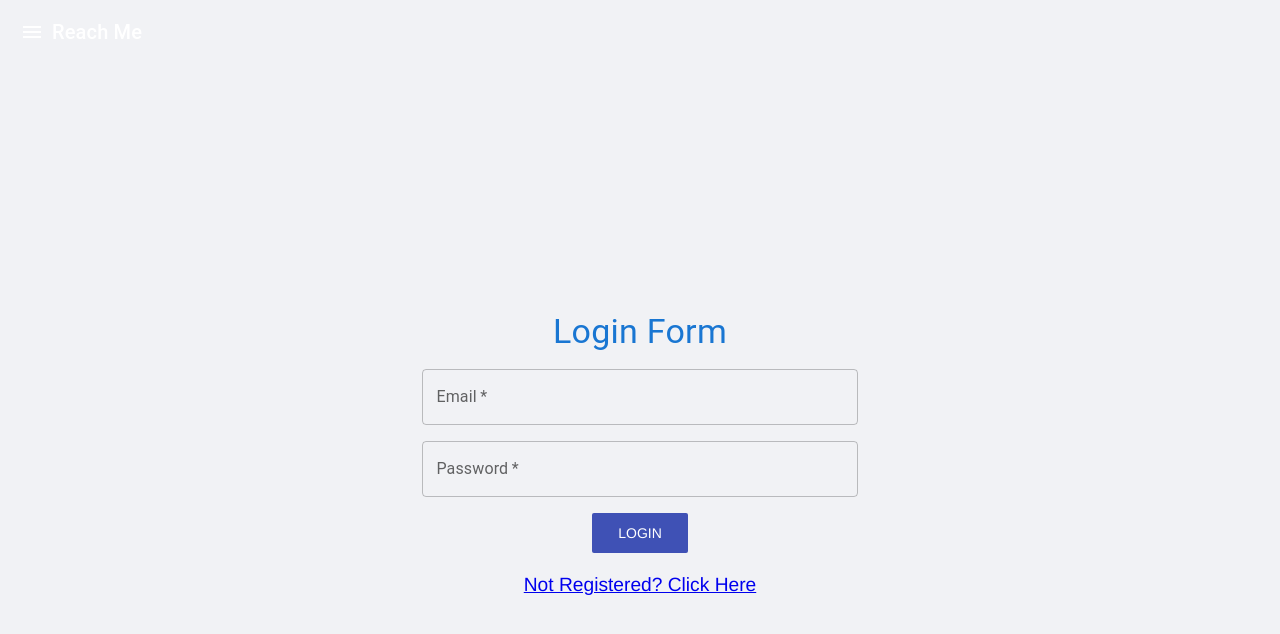
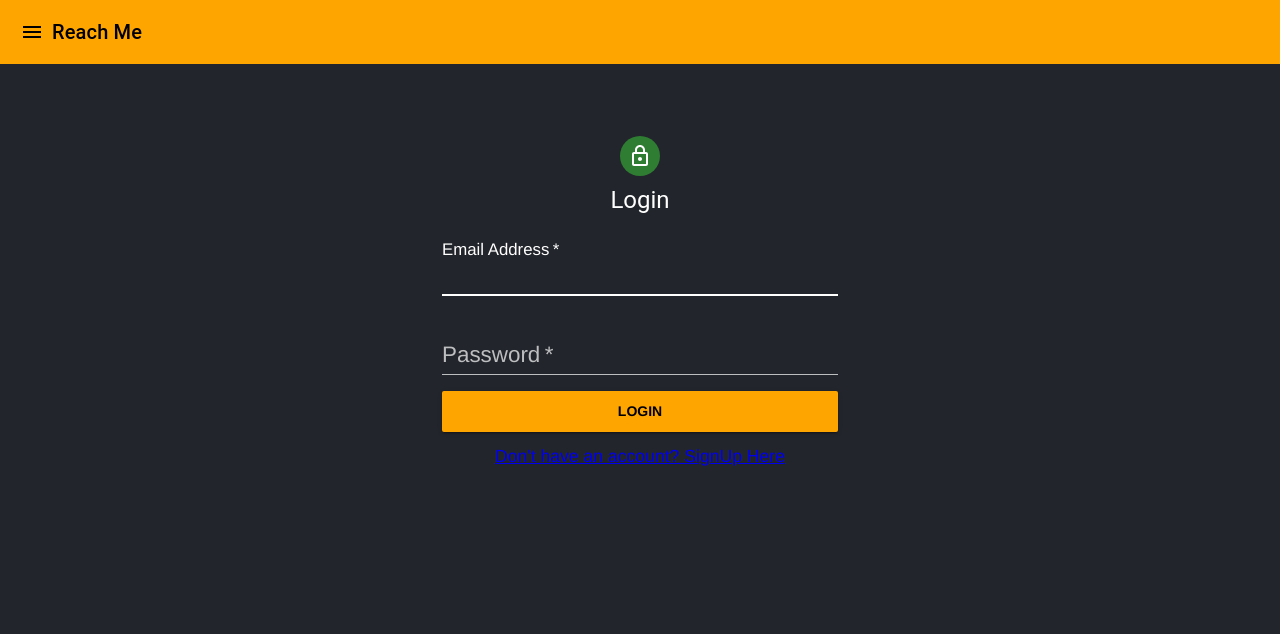
Before and after one commit to hassanmasood007/ReachMe, a React (Create React App) app: page /login in a window 1280 px wide. Shown: the top 634 px of the page. Built offline with nearby package versions, Linux system fonts and the light colour scheme.

Commit message:
[Refactoring] Login, Signup, Input,

```diff
--- a/package.json
+++ b/package.json
@@ -7,6 +7,7 @@
     "@emotion/styled": "^11.3.0",
     "@material-ui/core": "^4.12.3",
     "@material-ui/icons": "^4.11.2",
+    "@mui/icons-material": "^5.1.0",
     "@mui/material": "^5.0.1",
     "@mui/styled-engine-sc": "^5.0.0",
     "@testing-library/jest-dom": "^5.14.1",
--- a/src/components/Buttons/PrimaryButton.tsx
+++ b/src/components/Buttons/PrimaryButton.tsx
@@ -5,10 +5,9 @@ const PrimaryButton = withStyles((theme) => ({
   root: {
     backgroundColor: theme.palette.primary.main,
     borderRadius: "2px",
-    width: "max-content",
-    fontWeight: 500,
+    fontWeight: 600,
     padding: "8px 26px",
-    color: "white",
+    color: "black",
     fontSize: "14px",
     "&:hover": {
       backgroundColor: theme.palette.primary.dark,
--- a/src/components/Forms/LoginForm.tsx
+++ b/src/components/Forms/LoginForm.tsx
@@ -2,39 +2,70 @@ import { FunctionComponent } from "react";
 import { Link } from "react-router-dom";
 import Input from "../../components/Input/Input";
 import PrimaryButton from "../Buttons/PrimaryButton";
-import { Grid, Typography } from "@mui/material";
-import React from "react";
+import LockOutlinedIcon from "@mui/icons-material/LockOutlined";
+import { Avatar, Container, Box, Grid, Typography } from "@mui/material";
 
 const LoginForm: FunctionComponent = () => {
+  const handleSubmit = (event: React.FormEvent<HTMLFormElement>) => {
+    event.preventDefault();
+    const data = new FormData(event.currentTarget);
+    // eslint-disable-next-line no-console
+    console.log({
+      email: data.get("email"),
+      password: data.get("password"),
+    });
+  };
+
   return (
-    <>
-      <Grid
-        style={{ minHeight: "100vh" }}
-        container
-        direction="column"
-        alignItems="center"
-        justifyContent="center"
-        spacing={2}
+    <Container component="main" maxWidth="xs">
+      <Box
+        sx={{
+          marginTop: 8,
+          display: "flex",
+          flexDirection: "column",
+          alignItems: "center",
+        }}
       >
-        <Grid item>
-          <Typography variant="h4" color="primary">
-            Login Form
-          </Typography>
-        </Grid>
-        <Grid item>
-          <Input type="email" label="Email" color="primary"></Input>
-        </Grid>
-        <Grid item>
-          <Input type="password" label="Password" color="primary"></Input>
-        </Grid>
-        <Grid item>
-          <PrimaryButton>LOGIN</PrimaryButton>
-        </Grid>
-        <Grid item>
-          <Link to="/signup">Not Registered? Click Here</Link>
-        </Grid>
-      </Grid>
-    </>
+        <Avatar sx={{ m: 1, bgcolor: "success.main" }}>
+          <LockOutlinedIcon />
+        </Avatar>
+        <Typography component="h1" variant="h5">
+          Login
+        </Typography>
+        <Box component="form" onSubmit={handleSubmit} noValidate sx={{ mt: 1 }}>
+          <Input
+            margin="normal"
+            required
+            fullWidth
+            id="email"
+            label="Email Address"
+            name="email"
+            autoComplete="email"
+            autoFocus
+          />
+          <Input
+            margin="normal"
+            required
+            fullWidth
+            name="password"
+            label="Password"
+            type="password"
+            id="password"
+            autoComplete="current-password"
+          />
+          <Box mt={1}>
+            <PrimaryButton type="submit" fullWidth variant="contained">
+              LogIn
+            </PrimaryButton>
+          </Box>
+          <Grid mt={1} container justifyContent="center">
+            <Grid item>
+              <Link to="/signup">{"Don't have an account? SignUp Here"}</Link>
+            </Grid>
+          </Grid>
+        </Box>
+      </Box>
+    </Container>
   );
 };
 
--- a/src/components/Forms/SignUpForm.tsx
+++ b/src/components/Forms/SignUpForm.tsx
@@ -7,6 +7,7 @@ import { Grid, Typography } from "@mui/material";
 const SignUpForm: FunctionComponent = () => {
   return (
     <>
+      <form>
         <Grid
           style={{ minHeight: "100vh" }}
           container
@@ -16,9 +17,7 @@ const SignUpForm: FunctionComponent = () => {
           spacing={2}
         >
           <Grid item>
-          <Typography variant="h4" color="primary">
-            SignUp Form
-          </Typography>
+            <Typography variant="h4">SignUp Form</Typography>
           </Grid>
           <Grid item>
             <Input type="text" label="Name" color="primary"></Input>
@@ -43,6 +42,7 @@ const SignUpForm: FunctionComponent = () => {
             <Link to="/login">Already Registered? Click Here</Link>
           </Grid>
         </Grid>
+      </form>
     </>
   );
 };
--- a/src/components/Input/Input.tsx
+++ b/src/components/Input/Input.tsx
@@ -1,33 +1,27 @@
-import { TextField } from "@mui/material";
-import { FunctionComponent } from "react";
+/* eslint-disable no-unused-labels */
+import { TextField, withStyles } from "@material-ui/core";
 
-interface IProps {
-  type: string;
-  label: string;
-  color:
-    | "error"
-    | "primary"
-    | "secondary"
-    | "info"
-    | "success"
-    | "warning"
-    | undefined;
-}
-
-const Input: FunctionComponent<IProps> = (props: IProps) => {
-  return (
-    <>
-      <TextField
-        required
-        id="outlined-password-input"
-        label={props.label}
-        type={props.type}
-        color={props.color}
-        autoComplete="current-password"
-        style={{ width: "34vw" }}
-      />
-    </>
-  );
-};
+const Input = withStyles((theme) => ({
+  root: {
+    background: "inherit",
+    "& label.Mui-focused": {
+      color: "white",
+    },
+    "& .MuiInput-underline:after": {
+      borderBottomColor: "white",
+    },
+    "& .MuiOutlinedInput-root": {
+      "& fieldset": {
+        borderColor: "white",
+      },
+      "&:hover fieldset": {
+        borderColor: "white",
+      },
+      "&.Mui-focused fieldset": {
+        borderColor: "white",
+      },
+    },
+  },
+}))(TextField);
 
 export default Input;
--- a/src/components/Navbar/index.tsx
+++ b/src/components/Navbar/index.tsx
@@ -11,7 +11,7 @@ import Drawer from "../Menu";
 const useStyles = makeStyles({
   root: {
     position: "sticky",
-    background: "none",
+    background: "#FFA500",
     boxShadow: "none",
   },
 });
--- a/src/index.tsx
+++ b/src/index.tsx
@@ -7,7 +7,7 @@ import theme from "./theme";
 import { CssBaseline, ThemeProvider } from "@material-ui/core";
 
 ReactDOM.render(
-  <ThemeProvider theme={theme.lightTheme}>
+  <ThemeProvider theme={theme}>
     <React.StrictMode>
       <CssBaseline />
       <App />
--- a/src/theme.ts
+++ b/src/theme.ts
@@ -1,86 +1,19 @@
 import { createTheme } from "@mui/material/styles";
 
-// A Primary/Light theme for this app
-const lightTheme = createTheme({
+const theme = createTheme({
   palette: {
-    mode: "light",
+    mode: "dark",
     primary: {
-      main: "#3F51B5",
-      dark: "#303F9F", //"#002984"
-      light: "#C5CAE9", //"#757de8"
+      main: "#FFA500",
+      dark: "#E69500", //"#002984"
+      light: "#ffc04d", //"#757de8"
+      contrastText: "#000000",
     },
     secondary: {
       main: "#F44336",
       light: "#FF7961",
       dark: "#BA000D",
-    },
-    error: {
-      main: "#FF1744",
-    },
-    success: {
-      main: "#00E676",
-    },
-    background: {
-      default: "#F1F2F5",
-    },
-  },
-  typography: {
-    fontFamily: "Helvetica",
-    h1: {
-      fontWeight: 700,
-      fontSize: "3rem",
-      lineHeight: "35px",
-    },
-    h2: {
-      fontWeight: 600,
-      fontSize: "2.2rem",
-      lineHeight: "30px",
-    },
-    h3: {
-      fontWeight: 600,
-      fontSize: "1.8rem",
-      lineHeight: "20px",
-    },
-    h4: {
-      fontWeight: 600,
-      fontSize: "1.6rem",
-      lineHeight: "18px",
-    },
-    h5: {
-      fontWeight: 600,
-      fontSize: "1.4rem",
-      lineHeight: "18px",
-    },
-    body1: {
-      fontWeight: 400,
-      fontSize: "1.4rem",
-      lineHeight: "20px",
-    },
-    body2: {
-      fontWeight: 400,
-      fontSize: "1.2rem",
-      lineHeight: "2rem",
-    },
-    caption: {
-      fontWeight: 400,
-      fontSize: "1rem",
-      lineHeight: "20px",
-    },
-  },
-});
-
-const darkTheme = createTheme({
-  palette: {
-    mode: "dark",
-    primary: {
-      main: "#3F51B5",
-      dark: "#303F9F", //"#002984"
-      light: "#C5CAE9", //"#757de8"
-    },
-    secondary: {
-      main: "#F44336",
-      light: "#FF7961",
-      dark: "#BA000D",
+      contrastText: "#FFFFFF",
     },
     error: {
       main: "#FF1744",
@@ -129,7 +62,7 @@ const darkTheme = createTheme({
     },
     body2: {
       fontWeight: 400,
-      fontSize: "1.2rem",
+      fontSize: "1.1rem",
       lineHeight: "2rem",
     },
     caption: {
@@ -140,9 +73,4 @@ const darkTheme = createTheme({
   },
 });
 
-const theme = {
-  lightTheme,
-  darkTheme,
-};
-
 export default theme;
```
Lines whose indentation alone changed are shown as unchanged.
